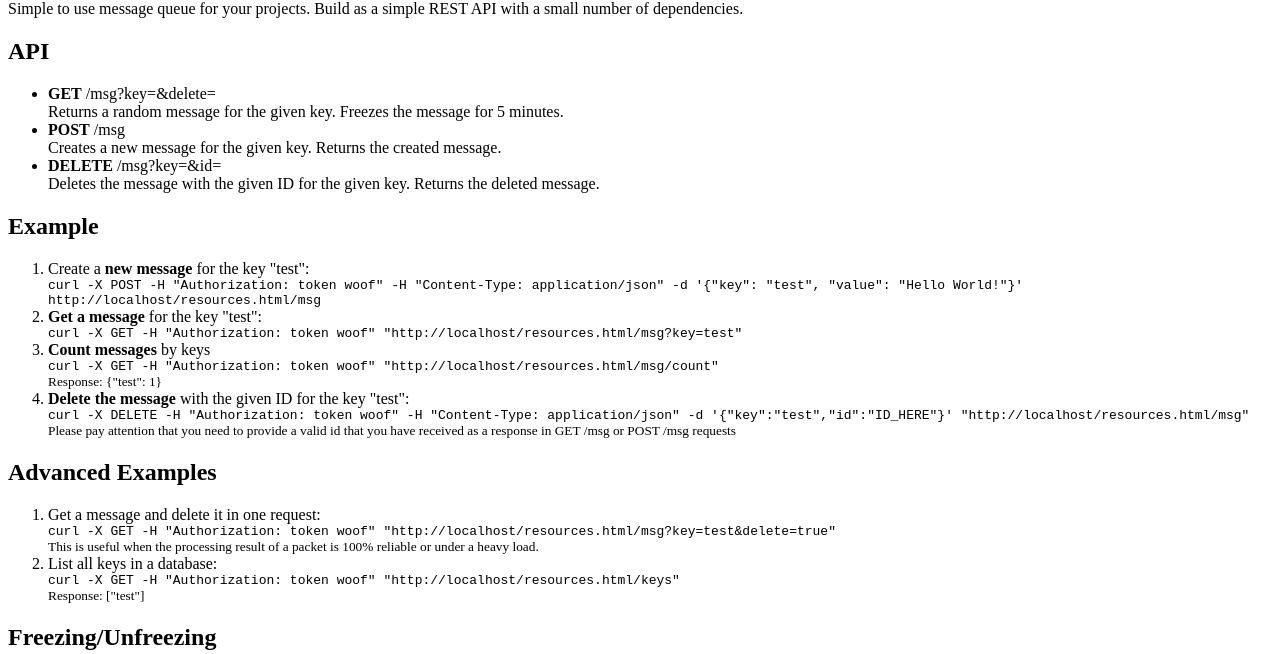
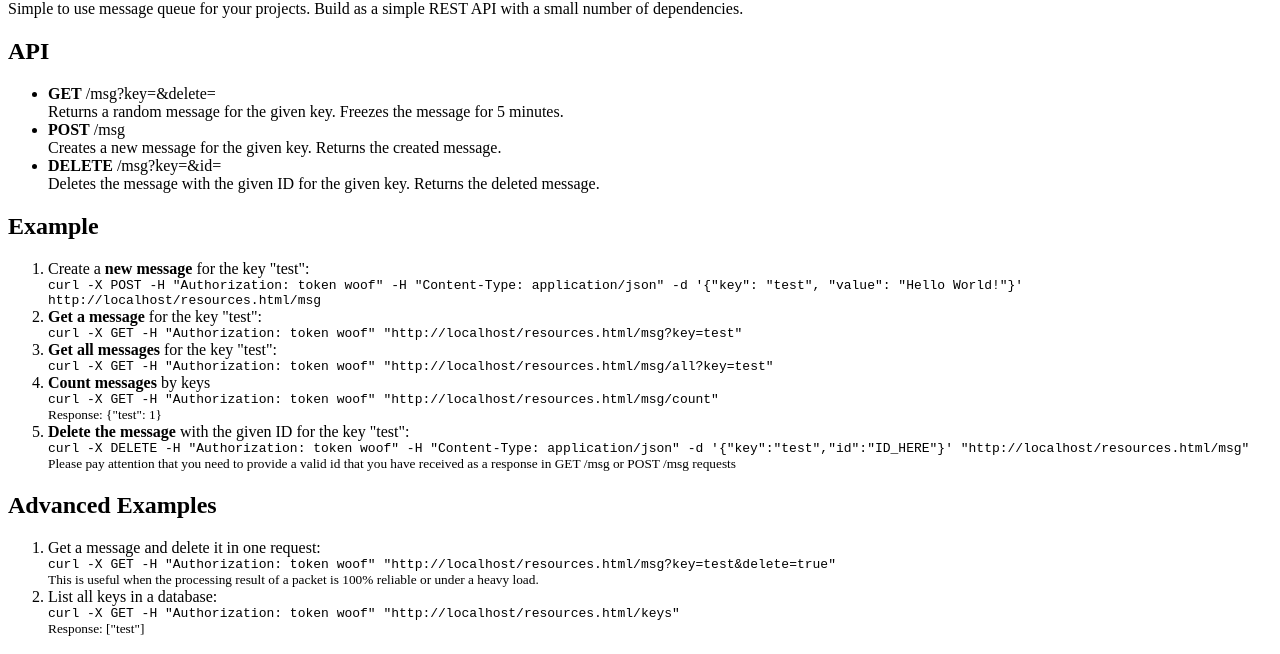
Before and after one commit to farawayCC/lowmq, a website: page resources/help.html in a window 1280 px wide. Shown: the part 66-720 px from the top of the page. Drawn offline with Linux system fonts and the light colour scheme.

Commit message:
Add new route info in help.html

```diff
--- a/resources/help.html
+++ b/resources/help.html
@@ -40,6 +40,9 @@
 
         <li><b>Get a message</b> for the key "test":</li>
         <code>curl -X GET -H "Authorization: token woof" "<url></url>/msg?key=test"</code><br>
+
+        <li><b>Get all messages</b> for the key "test":</li>
+        <code>curl -X GET -H "Authorization: token woof" "<url></url>/msg/all?key=test"</code><br>
 
         <li><b>Count messages</b> by keys</li>
         <code>curl -X GET -H "Authorization: token woof" "<url></url>/msg/count"</code><br>
```
